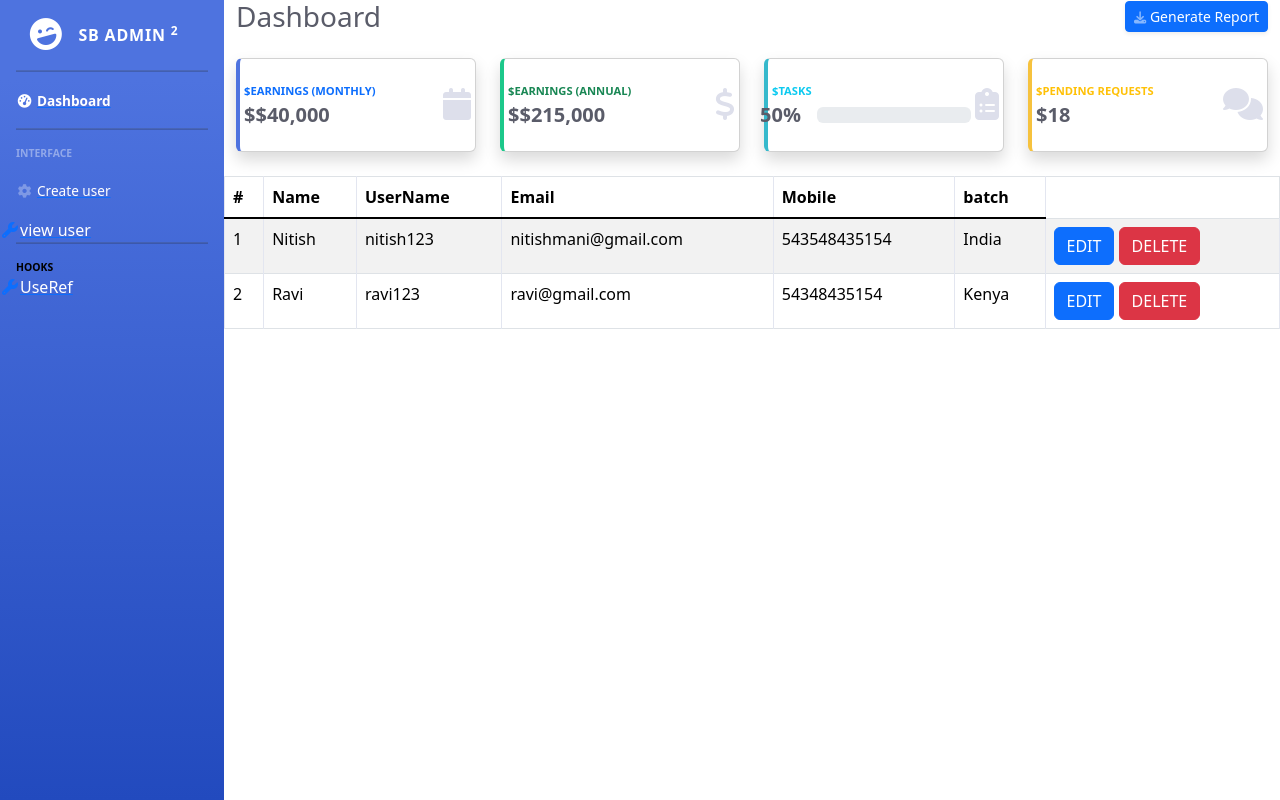
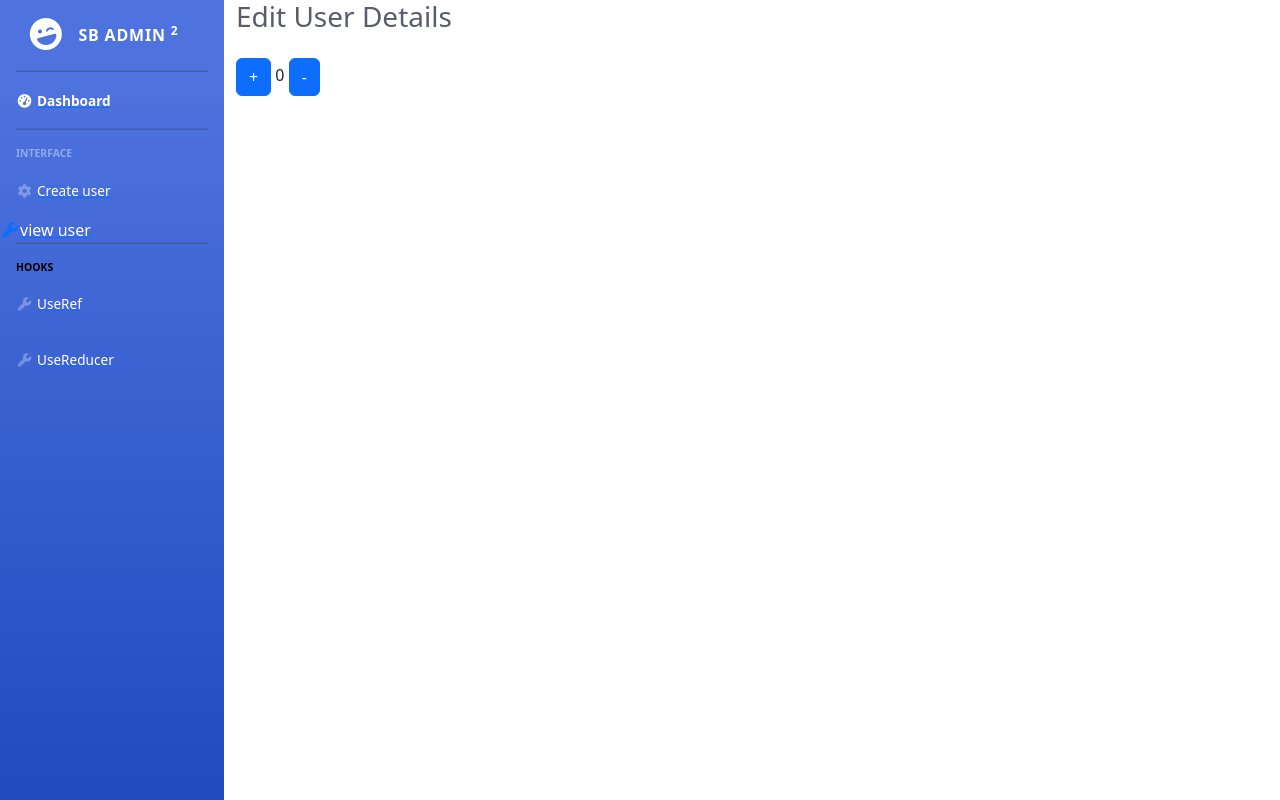
Before and after one commit to Nitish-2000/r-admin, a React (Vite) app: page /usereducer in a window 1280 px wide. Before the commit this address led to /dashboard. Built offline with nearby package versions, Linux system fonts and the light colour scheme.

Commit message:
useReducer

```diff
--- a/src/App.jsx
+++ b/src/App.jsx
@@ -10,6 +10,7 @@ import Products from "./Components/Nested-Elements/Products"
 import Receipts from './Components/Nested-Elements/Receipts';
 import Staff from "./Components/Nested-Elements/Staff";
 import Useref from "./Components/Hooks/Useref";
+import UseReducer from './Components/UseReducer';
 function App() {
 
 let  [data,setData]= useState([
@@ -46,6 +47,7 @@ let  [data,setData]= useState([
         <Route path="staff" element={<Staff/>}/>
         </Route>
         <Route path="useref" element={<Useref/>}/>
+        <Route path='/usereducer' element={<UseReducer/>}/>
       </Routes>
       </BrowserRouter>
 
--- a/src/Components/Edit.jsx
+++ b/src/Components/Edit.jsx
@@ -76,6 +76,7 @@ const Edit= ({data,setData}) =>{
                    <Formik
                    initialValues={initialValues}
                    validationSchema={editValidation}
+                   enableReinitialize={true}  // helps for re initializing value
                    onSubmit={(values)=>{
                     let newarray = [...data];
                     newarray.splice(params.id,1,values);
--- a/src/Components/Sidebar.jsx
+++ b/src/Components/Sidebar.jsx
@@ -67,17 +67,29 @@ function Sidebar() {
     <span style={{color:'black'}}>Hooks</span>
 </div>
 <li className="nav-item">
-    {/* <a className="nav-link collapsed" href="#"
-        aria-expanded="true" aria-controls="collapseUtilities"> */}
+<div className="nav-link collapsed"
+        aria-expanded="true" aria-controls="collapseTwo">
         <Link to="/useref">
         <i className="fas fa-fw fa-wrench"></i>
         <span style={{color:"white"}}>UseRef</span>
         </Link>
+        </div>
 
     {/* </a> */}
     </li>
 
 {/* <!-- Nav Item - Pages Collapse Menu --> */}
+<li className="nav-item">
+<div className="nav-link collapsed"
+        aria-expanded="true" aria-controls="collapseTwo">
+        <Link to="/usereducer">
+        <i className="fas fa-fw fa-wrench"></i>
+        <span style={{color:"white"}}>UseReducer</span>
+        </Link>
+        </div>
+
+    {/* </a> */}
+    </li>
 
 </ul>
   </>
--- /dev/null
+++ b/src/Components/UseReducer.jsx
@@ -0,0 +1,37 @@
+// eslint-disable-next-line no-unused-vars
+import React,{useReducer} from 'react'
+import { Button } from 'react-bootstrap'
+
+const data = {
+    count:0
+}
+
+
+function UseReducer() {
+
+    let reducer = (state,action)=>{
+     switch(action.type){
+        case 'increment':return {...state,count:state.count+1};
+        case 'decrement':return {...state,count:state.count-1};
+     }
+    }
+    let [state,dispatch] = useReducer(reducer,data)
+
+  return <div className="container-fluid">
+  <div className="d-sm-flex align-items-center justify-content-between mb-4">
+                        <h1 className="h3 mb-0 text-gray-800">Edit User Details</h1>
+                        </div>
+
+                        <div>
+                        <Button onClick={()=>{dispatch({type:'increment'})}}>+</Button>
+                        &nbsp;
+                        <span>{state.count}</span>
+                        &nbsp;
+                        <Button onClick={()=>{dispatch({type:'decrement'})}}>-</Button>
+                        </div>
+                        </div>
+}
+
+
+
+export default UseReducer
```
